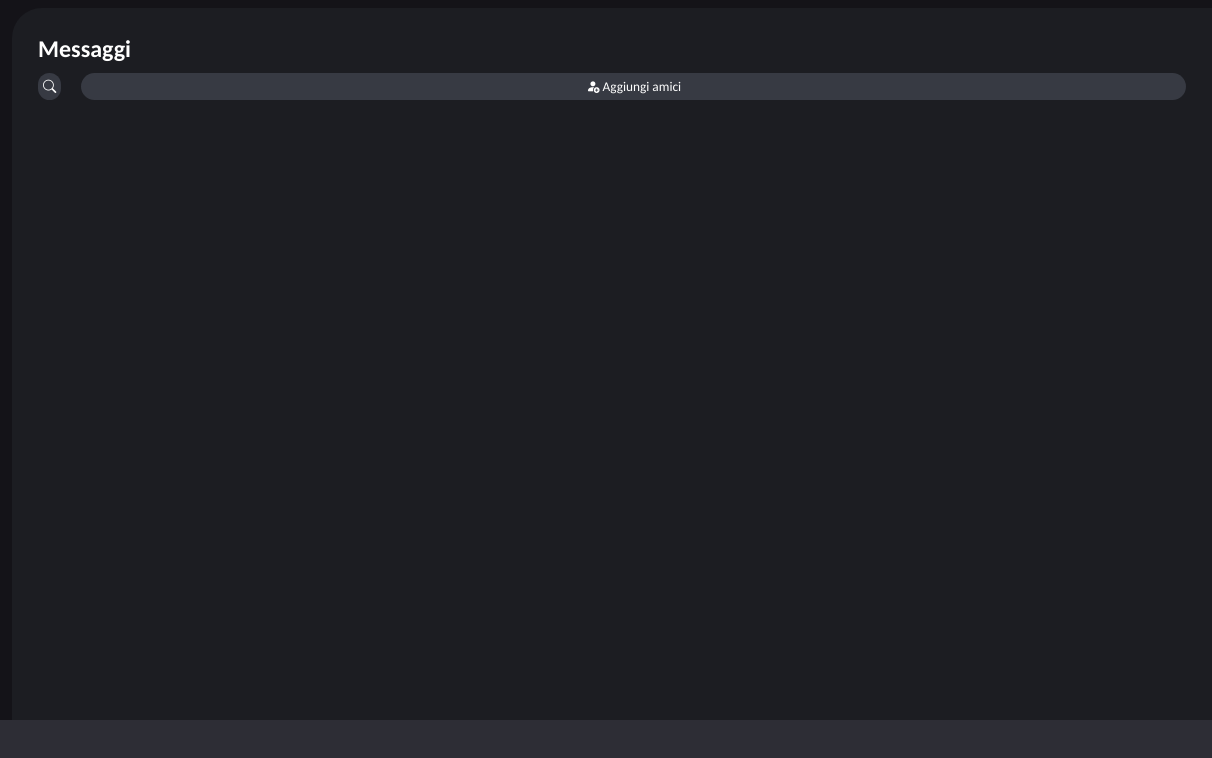
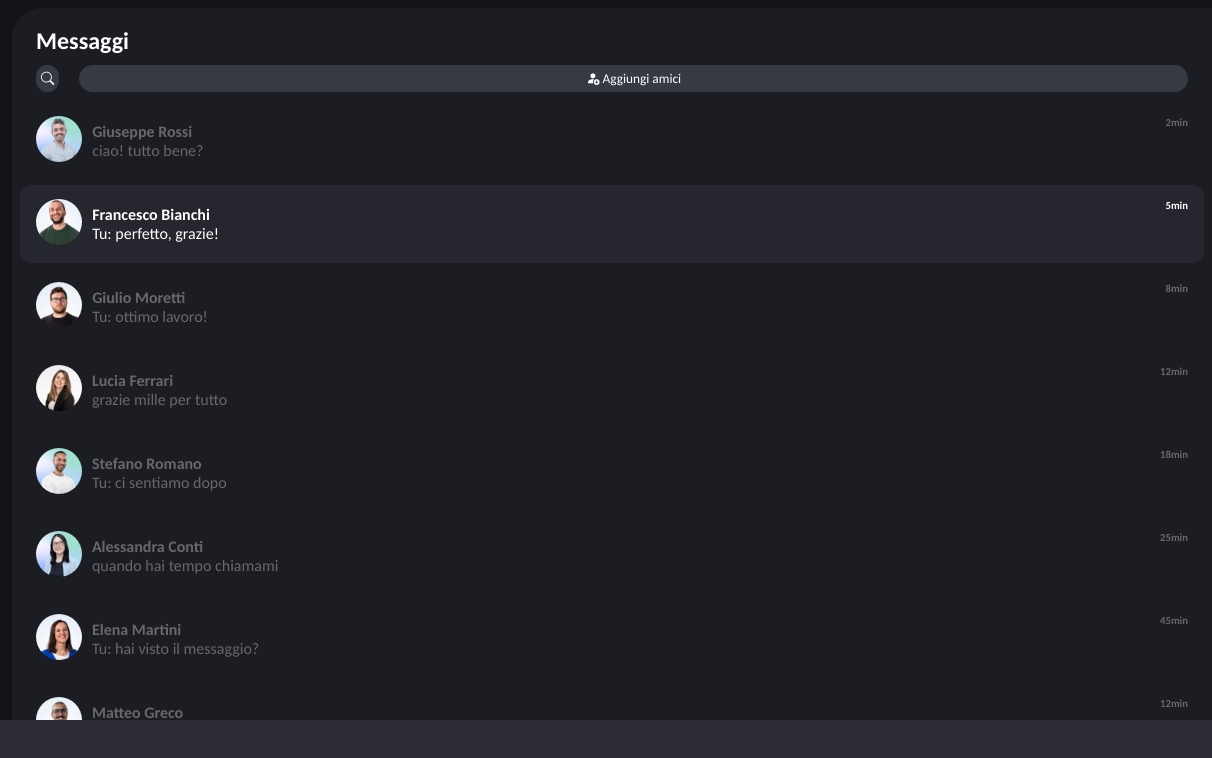
Before and after one commit to gialli24/htmlcss-discord-chat, a plain HTML site: page index.html in a window 1280 px wide. Shown: the full height of the page, 68-1280 px from the left. Drawn offline with nearby package versions, Linux system fonts and the light colour scheme.

Commit message:
Added chat cards

```diff
--- a/css/style.css
+++ b/css/style.css
@@ -17,6 +17,11 @@ img {
 button {
     background: none;
     border: none;
+}
+
+a {
+    text-decoration: none;
+    color: white;
 }
 
 /* CSS Variables */
@@ -80,19 +85,23 @@ button {
 
     overflow: auto;
 
-    padding: 26px;
+    padding: 8px;
 
     border-top-left-radius: 30px;
 
     background-color: var(--app-bg);
     color: white;
+
+    h2 {
+        margin: 10px 16px;
+    }
 }
 
 .app-container>.toolbar {
     display: flex;
     gap: 20px;
 
-    margin: 10px 0;
+    margin: 10px 16px;
 
     button {
         padding: 5px;
@@ -110,6 +119,44 @@ button {
     }
 }
 
+.app-container>.chat-btn {
+    display: flex;
+    gap: 10px;
+    align-items: center;
+
+    margin: 5px 0;
+
+    padding: 14px 16px;
+
+    border-radius: 12px;
+
+    color: #fff5;
+
+    .user-avatar>img {
+        width: 50px;
+
+        border-radius: 50%;
+    }
+
+    .chat-data {
+        width: 100%;
+    }
+
+    .chat-timestamp {
+        align-self: flex-start;
+    }
+
+    &:hover {
+        background-color: var(--highlighted-bg);
+        color: #fff;
+    }
+
+    &:nth-of-type(2) {
+        background-color: var(--highlighted-bg);
+        color: #fff;
+    }
+}
+
 .app-footer {
     flex-shrink: 0;
 
--- a/index.html
+++ b/index.html
@@ -15,9 +15,11 @@
 
         <div class="main-container">
             <div class="sidebar">
+
                 <button class="chat-btn">
                     <img src="./img/logo.webp" alt="">
                 </button>
+
                 <button class="server-btn">
                     <img src="./img/server arte.png" alt="">
                 </button>
@@ -33,6 +35,7 @@
                 <button class="server-btn">
                     <img src="./img/server_pokemon.png" alt="">
                 </button>
+
             </div>
             <!-- /.sidebar -->
 
@@ -49,6 +52,123 @@
                         Aggiungi amici
                     </button>
                 </div>
+
+                <a href="#" class="chat-btn">
+                    <div class="user-avatar">
+                        <img src="./img/profile1.webp" alt="">
+                    </div>
+                    <div class="chat-data">
+                        <h4>Giuseppe Rossi</h4>
+                        <p>ciao! tutto bene?</p>
+                    </div>
+                    <div class="chat-timestamp">
+                        <h6>2min</h6>
+                    </div>
+                </a>
+
+                <a href="#" class="chat-btn">
+                    <div class="user-avatar">
+                        <img src="./img/profile2.webp" alt="">
+                    </div>
+                    <div class="chat-data">
+                        <h4>Francesco Bianchi</h4>
+                        <p>Tu: perfetto, grazie!</p>
+                    </div>
+                    <div class="chat-timestamp">
+                        <h6>5min</h6>
+                    </div>
+                </a>
+
+                <a href="#" class="chat-btn">
+                    <div class="user-avatar">
+                        <img src="./img/profile12.webp" alt="">
+                    </div>
+                    <div class="chat-data">
+                        <h4>Giulio Moretti</h4>
+                        <p>Tu: ottimo lavoro!</p>
+                    </div>
+                    <div class="chat-timestamp">
+                        <h6>8min</h6>
+                    </div>
+                </a>
+
+                <a href="#" class="chat-btn">
+                    <div class="user-avatar">
+                        <img src="./img/profile3.webp" alt="">
+                    </div>
+                    <div class="chat-data">
+                        <h4>Lucia Ferrari</h4>
+                        <p>grazie mille per tutto</p>
+                    </div>
+                    <div class="chat-timestamp">
+                        <h6>12min</h6>
+                    </div>
+                </a>
+
+                <a href="#" class="chat-btn">
+                    <div class="user-avatar">
+                        <img src="./img/profile4.webp" alt="">
+                    </div>
+                    <div class="chat-data">
+                        <h4>Stefano Romano</h4>
+                        <p>Tu: ci sentiamo dopo</p>
+                    </div>
+                    <div class="chat-timestamp">
+                        <h6>18min</h6>
+                    </div>
+                </a>
+
+                <a href="#" class="chat-btn">
+                    <div class="user-avatar">
+                        <img src="./img/profile5.webp" alt="">
+                    </div>
+                    <div class="chat-data">
+                        <h4>Alessandra Conti</h4>
+                        <p>quando hai tempo chiamami</p>
+                    </div>
+                    <div class="chat-timestamp">
+                        <h6>25min</h6>
+                    </div>
+                </a>
+
+                <a href="#" class="chat-btn">
+                    <div class="user-avatar">
+                        <img src="./img/profile6.webp" alt="">
+                    </div>
+                    <div class="chat-data">
+                        <h4>Elena Martini</h4>
+                        <p>Tu: hai visto il messaggio?</p>
+                    </div>
+                    <div class="chat-timestamp">
+                        <h6>45min</h6>
+                    </div>
+                </a>
+
+                <a href="#" class="chat-btn">
+                    <div class="user-avatar">
+                        <img src="./img/profile7.webp" alt="">
+                    </div>
+                    <div class="chat-data">
+                        <h4>Matteo Greco</h4>
+                        <p>ho finito il progetto</p>
+                    </div>
+                    <div class="chat-timestamp">
+                        <h6>12min</h6>
+                    </div>
+                </a>
+
+                <a href="#" class="chat-btn">
+                    <div class="user-avatar">
+                        <img src="./img/profile8.webp" alt="">
+                    </div>
+                    <div class="chat-data">
+                        <h4>Marta Cortina</h4>
+                        <p>Tu: lato nostro non ci sono problemi</p>
+                    </div>
+                    <div class="chat-timestamp">
+                        <h6>1h</h6>
+                    </div>
+                </a>
             </div>
             <!-- /.app-container -->
         </div>
```
